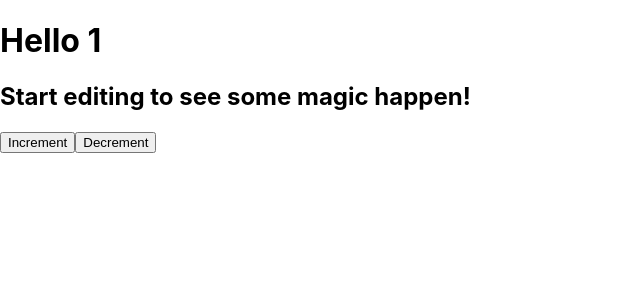
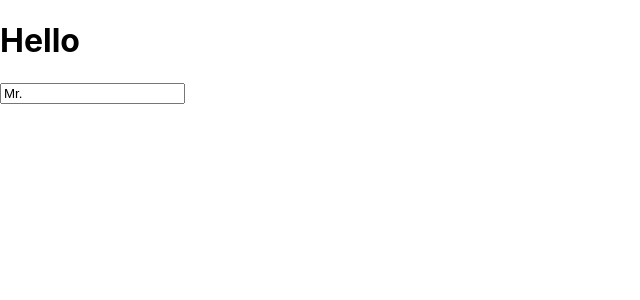
Before and after one commit to lqqokim/react-hooks-samples, a React (Create React App) app: page / in a window 1280 px wide. Shown: the top 300 px of the page, without its empty margins (0-640 px from the left). Built offline with nearby package versions, Linux system fonts and the light colour scheme.

Commit message:
feat: add useInput hook

```diff
--- a/src/App.js
+++ b/src/App.js
@@ -1,38 +1,21 @@
 import React from 'react';
+import { useInput } from './hooks/useInput';
 
-class App extends React.Component {
-  state = {
-    item: 1
-  };
 
-  render() {
-    const { item } = this.state;
+const App = () => {
+  // 입력값이 10보다 크면 값이 입력되지 않는다.
+  const maxLen = value => value.length <= 10;
+  // 입력값에 @가 있으면 입력되지 않는다.
+  const checkAtSign = value => !value.includes('@');
 
-    return (
-      <div className="App">
-        <h1>Hello {item}</h1>
-        <h2>Start editing to see some magic happen!</h2>
-        <button onClick={this.incrementItem}>Increment</button>
-        <button onClick={this.decrementItem}>Decrement</button>
-      </div>
-    )
-  }
+  const name = useInput("Mr.", checkAtSign);
 
-  incrementItem = () => {
-    this.setState(state => {
-      return {
-        item: state.item + 1
-      }
-    })
-  };
-
-  decrementItem = () => {
-    this.setState(state => {
-      return {
-        item: state.item - 1
-      }
-    })
-  };
+  return (
+    <div className="App">
+      <h1>Hello</h1>
+      <input placeholder="Name" {...name} />
+    </div>
+  )
 }
 
 export default App;
--- /dev/null
+++ b/src/hooks/useInput.js
@@ -0,0 +1,20 @@
+import { useState } from 'react';
+
+export const useInput = (initialValue, validator) => {
+    const [value, setValue] = useState(initialValue);
+
+    const onChange = event => {
+      const { target: { value } } = event;
+
+      let willUpdate = true;
+      if (typeof validator === 'function') {
+        willUpdate = validator(value);
+      }
+
+      if (willUpdate) {
+        setValue(value);
+      }
+    }
+
+    return { value, onChange };
+  }
```
